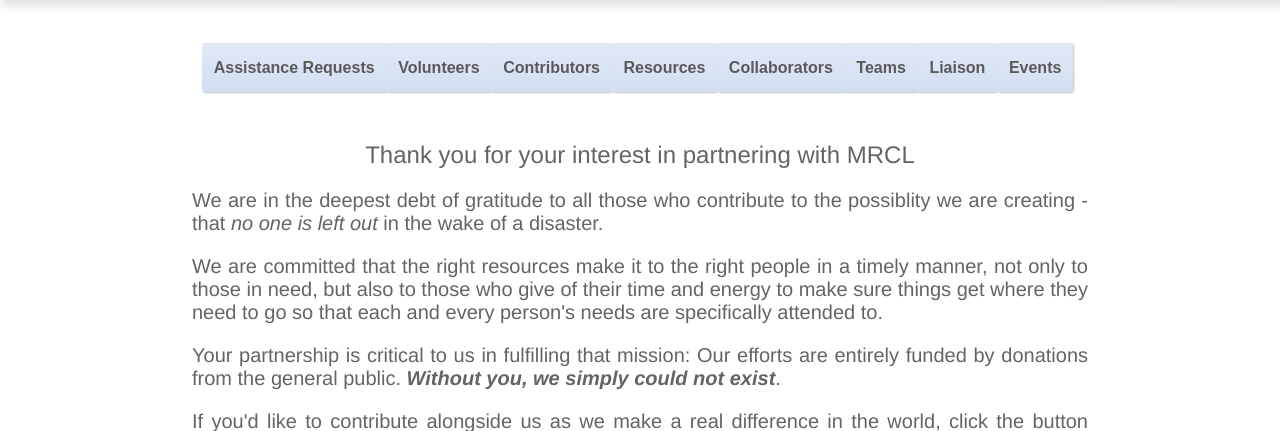
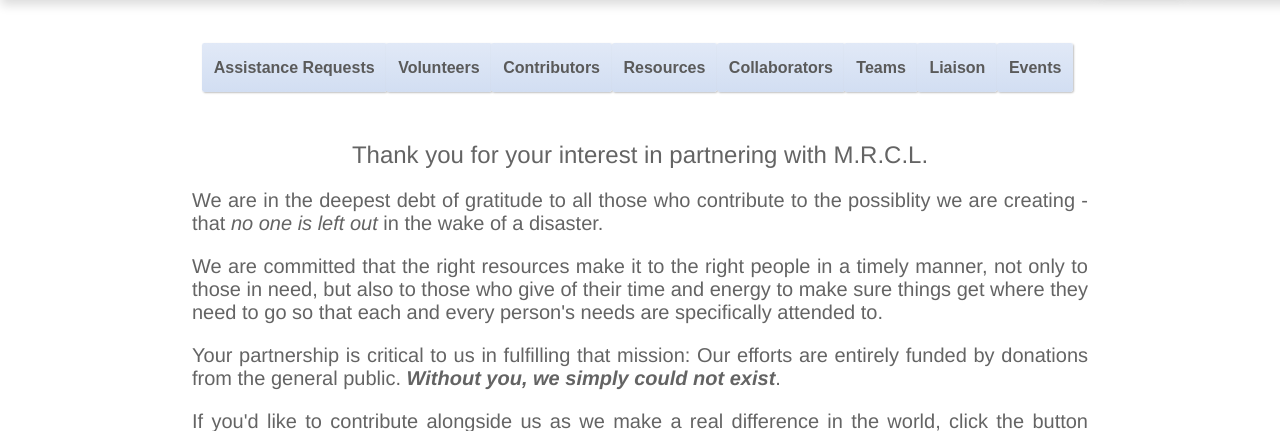
Before and after one commit to miracleteamrelief/mtr_web_app, a Flask app: page /donate in a window 1280 px wide. Shown: the part 45-476 px from the top of the page. Run offline with Flask 2, Linux system fonts and the light colour scheme; parts of the project's set-up code (start-up, migrations or seed data) failed here and were passed over.

Commit message:
Added periods in MRCL on Donate page

```diff
--- a/app/templates/donate.html
+++ b/app/templates/donate.html
@@ -1,6 +1,6 @@
 {% extends "layout1.html" %}
 {% block main %}
-	<div id="mainMessage">Thank you for your interest in partnering with MRCL</div>
+	<div id="mainMessage">Thank you for your interest in partnering with M.R.C.L.</div>
 	<p>We are in the deepest debt of gratitude to all those who contribute to the possiblity we are creating - that <i>no one is left out</i> in the wake of a disaster.</p>
 	<p>We are committed that the right resources make it to the right people in a timely manner, not only to those in need, but also to those who give of their time and energy to make sure things get where they need to go so that each and every person's needs are specifically attended to.</p>
 	<p>Your partnership is critical to us in fulfilling that mission: Our efforts are entirely funded by donations from the general public. <i><b>Without you, we simply could not exist</b></i>.</p>
```
